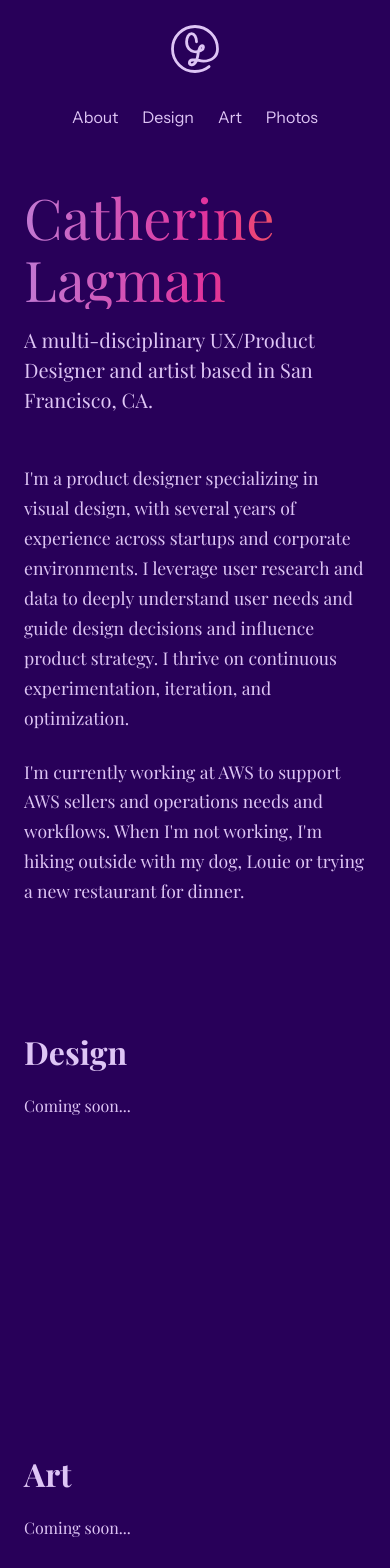
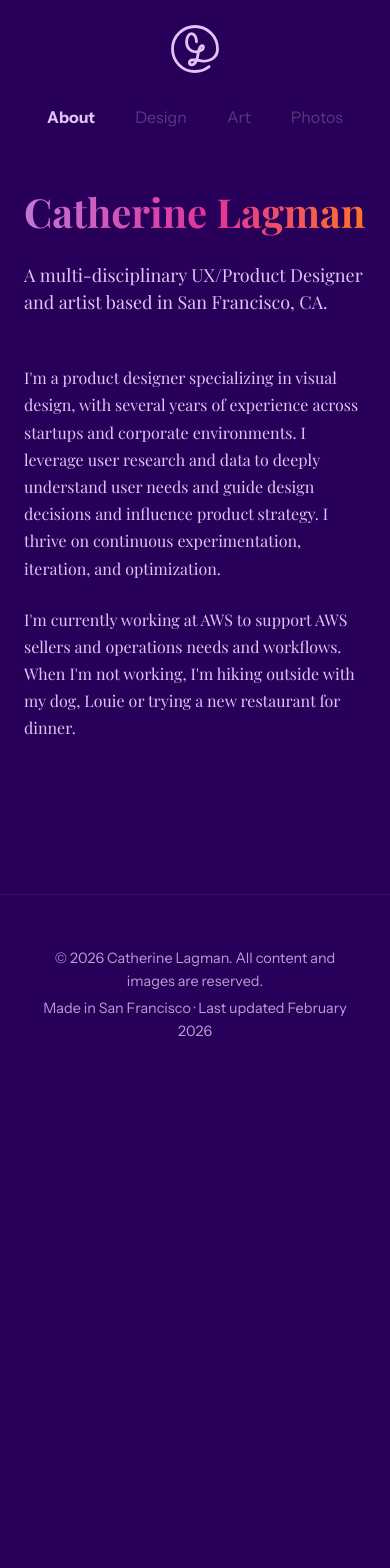
Before and after one commit to catlagman/portfolio, a Next.js app: page / in a window 390 px wide. Shown: the top 1568 px of the page. After the commit the page ends 1095 px from the top, so only its background shows below. Built offline with nearby package versions, Linux system fonts and the light colour scheme.

Commit message:
Set About as active and disabled other nav items

```diff
--- a/app/page.js
+++ b/app/page.js
@@ -10,10 +10,10 @@ export default function Home() {
           <Image src="/logo-cl.svg" alt="CL Logo" width={50} height={50} />
         </div>
         <ul className={styles.navLinks}>
-          <li><a href="#about">About</a></li>
-          <li><a href="#design">Design</a></li>
-          <li><a href="#art">Art</a></li>
-          <li><a href="#photos">Photos</a></li>
+          <li><a href="#about" className={styles.active}>About</a></li>
+          <li><a href="#design" className={styles.disabled}>Design</a></li>
+          <li><a href="#art" className={styles.disabled}>Art</a></li>
+          <li><a href="#photos" className={styles.disabled}>Photos</a></li>
         </ul>
       </nav>
 
@@ -35,22 +35,6 @@ export default function Home() {
         </div>
       </section>
 
-      {/* Placeholder sections for smooth scroll */}
-      <section className={styles.section} id="design">
-        <h2>Design</h2>
-        <p>Coming soon...</p>
-      </section>
-
-      <section className={styles.section} id="art">
-        <h2>Art</h2>
-        <p>Coming soon...</p>
-      </section>
-
-      <section className={styles.section} id="photos">
-        <h2>Photos</h2>
-        <p>Coming soon...</p>
-      </section>
-
       {/* Footer */}
       <footer className={styles.footer}>
         <p>© 2026 Catherine Lagman. All content and images are reserved.</p>
--- a/app/page.module.css
+++ b/app/page.module.css
@@ -29,11 +29,31 @@
 .navLinks a {
   color: #DEC5F5;
   text-decoration: none;
-  transition: opacity 0.3s;
+  transition: all 0.3s;
+  padding: 0.5em;
+  border-radius: 0.25em;
+  cursor: pointer;
 }
 
 .navLinks a:hover {
-  opacity: 0.7;
+  font-weight: 700;
+  background-color: #452072;
+}
+
+.navLinks a.active {
+  font-weight: 700;
+}
+
+.navLinks a.disabled {
+  color: #8B6FA3;
+  opacity: 0.5;
+  cursor: not-allowed;
+  pointer-events: none;
+}
+
+.navLinks a.disabled:hover {
+  font-weight: 400;
+  background-color: transparent;
 }
 
 /* Hero Section */
@@ -44,10 +64,11 @@
 }
 
 .heroName {
-  font-size: 7rem;
-  font-weight: 400;
-  line-height: 1.1;
+  font-size: 4.5em;
+  font-weight: 700;
+  line-height: 1.3;
   margin-bottom: 1rem;
+  padding-bottom: 0.2em;
   background: linear-gradient(90deg, #C178D3 0%, #E2329C 54%, #FE7325 100%);
   -webkit-background-clip: text;
   -webkit-text-fill-color: transparent;
@@ -55,7 +76,7 @@
 }
 
 .heroSubtitle {
-  font-size: 1.75rem;
+  font-size: 1.5em;
   font-weight: 400;
   margin-bottom: 3rem;
   line-height: 1.5;
@@ -66,7 +87,7 @@
 }
 
 .aboutText {
-  font-size: 1.5rem;
+  font-size: 1.25em;
   font-weight: 400;
   line-height: 1.7;
   margin-bottom: 1.5rem;
@@ -111,15 +132,15 @@
   }
 
   .heroName {
-    font-size: 5rem;
+    font-size: 3.5em;
   }
 
   .heroSubtitle {
-    font-size: 1.5rem;
+    font-size: 1.25em;
   }
 
   .aboutText {
-    font-size: 1.25rem;
+    font-size: 1.125em;
   }
 
   .navLinks {
@@ -145,15 +166,15 @@
   }
 
   .heroName {
-    font-size: 3.5rem;
+    font-size: 2.5em;
   }
 
   .heroSubtitle {
-    font-size: 1.25rem;
+    font-size: 1.125em;
   }
 
   .aboutText {
-    font-size: 1.1rem;
+    font-size: 1em;
   }
 
   .section {
```
